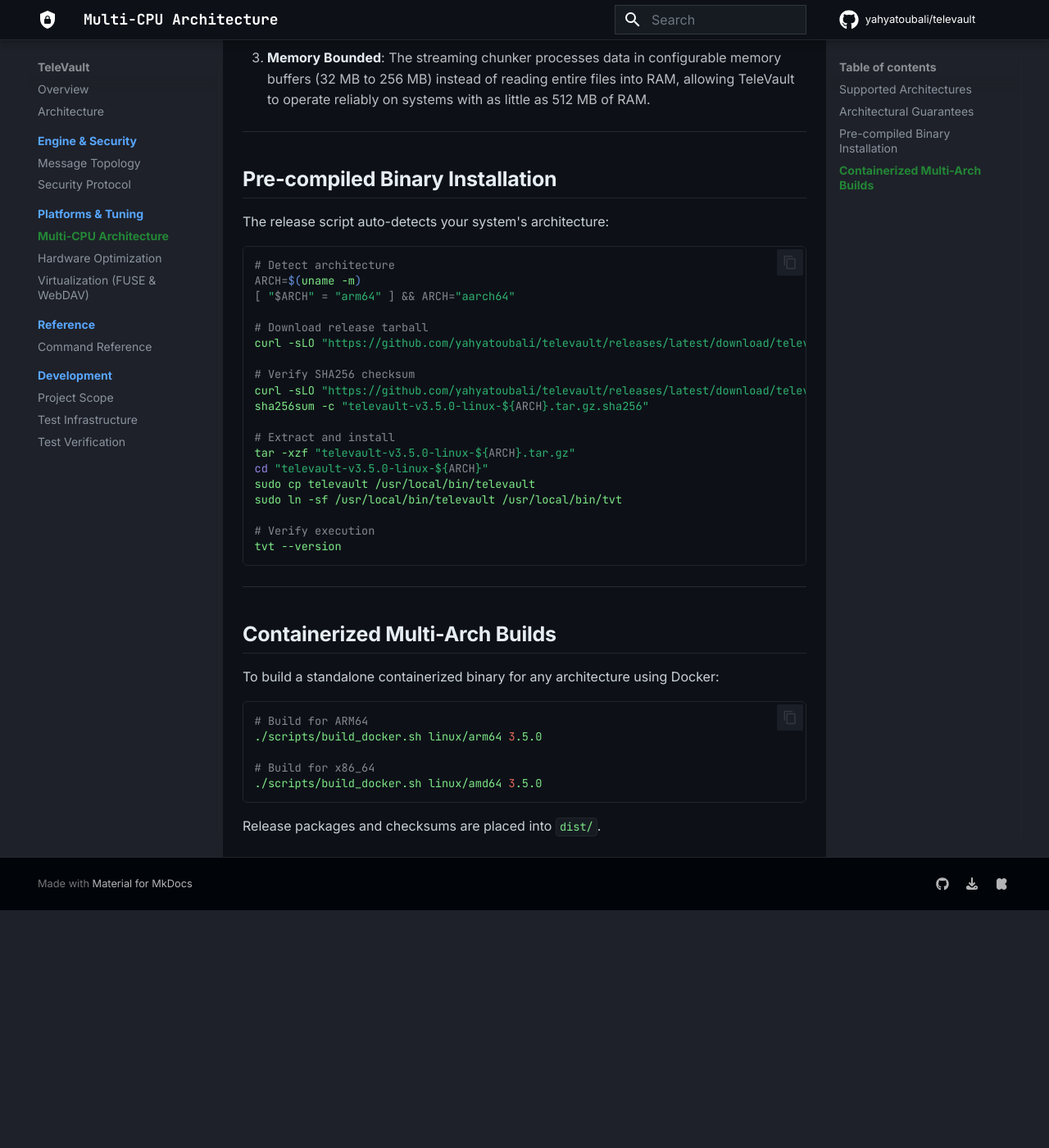
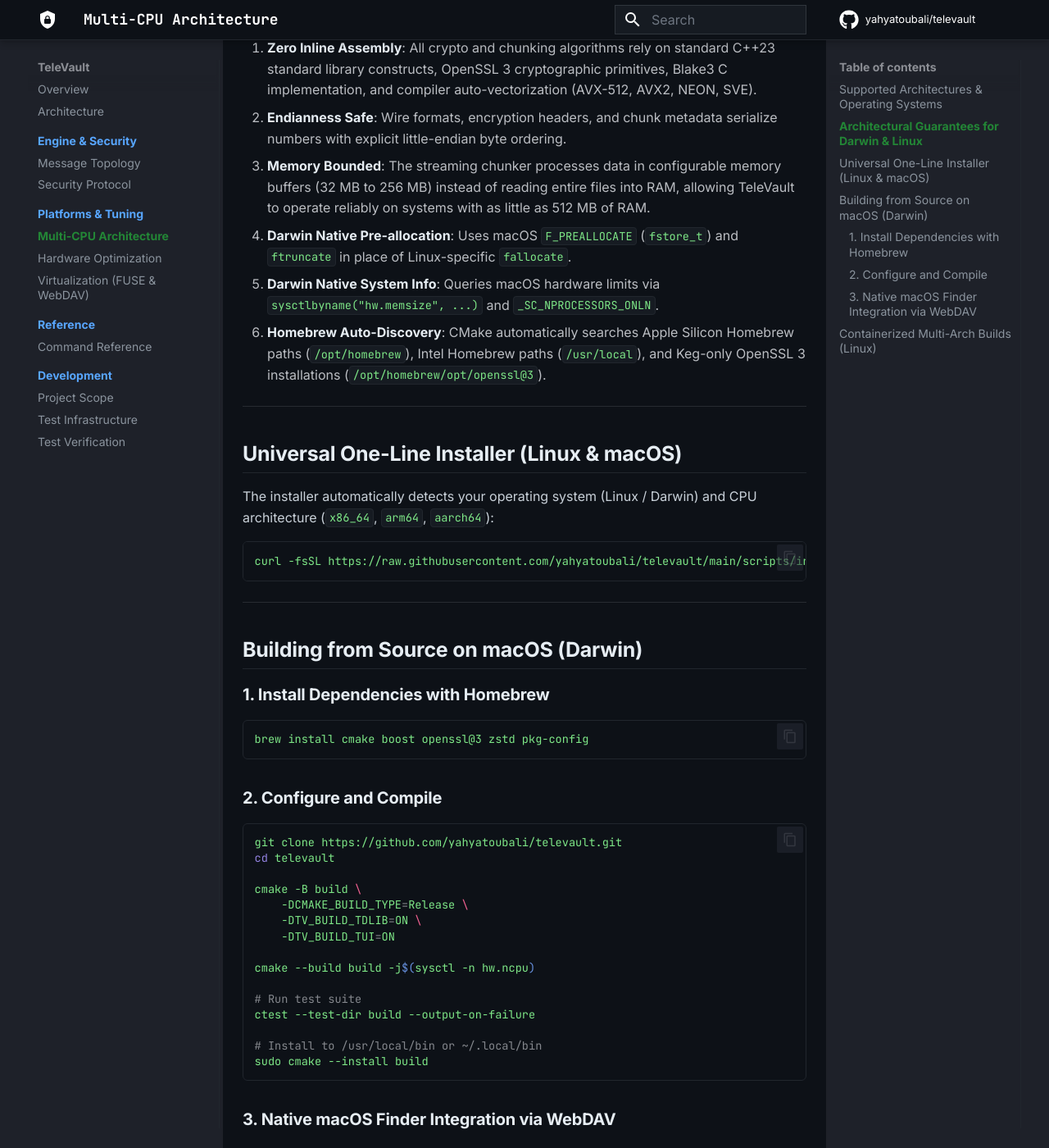
Before and after one commit to yahyatoubali/televault, an MkDocs documentation site: the page built from docs/multiarch.md, in a window 1280 px wide and 1400 px high, scrolled down 855 px. Shown: the whole window at 82% size. Built offline with MkDocs 1.6.1 and Material for MkDocs 9.7.7, drawn with Linux system fonts in a browser that asks for light colours; comment, search, counter and statistics services are not loaded; before the commit the page ends 1965 px from its top, so only the background shows below that; some of the changed text lies outside the part shown.

Commit message:
feat(platform): add native macOS Darwin support for Apple Silicon and Intel

````diff
--- a/docs/multiarch.md
+++ b/docs/multiarch.md
@@ -2,55 +2,86 @@
 
 TeleVault v3.5.0 is engineered from the ground up in standard ISO C++23 to run natively and portably across diverse CPU architectures with zero code changes or emulation overhead.
 
-## Supported Architectures
+## Supported Architectures & Operating Systems
 
-| Architecture | Canonical Triplet | Common Platforms | Status |
+| OS / Architecture | Canonical Triplet | Common Platforms | Status |
 |---|---|---|---|
-| **x86_64** / `amd64` | `x86_64-linux-gnu` | Modern Intel and AMD 64-bit PCs, servers, CI/CD runners | **Tier 1 (Official Pre-built)** |
-| **aarch64** / `arm64` | `aarch64-linux-gnu` | Raspberry Pi 4/5, Apple Silicon (Asahi Linux), AWS Graviton, Ampere Altra | **Tier 1 (Official Pre-built)** |
-| **armhf** / `armv7l` | `arm-linux-gnueabihf` | 32-bit ARM SBCs and embedded systems | Tier 2 (Build from source) |
+| **Linux x86_64** / `amd64` | `x86_64-linux-gnu` | Modern Intel and AMD 64-bit PCs, servers, CI/CD runners | **Tier 1 (Official Pre-built)** |
+| **Linux aarch64** / `arm64` | `aarch64-linux-gnu` | Raspberry Pi 4/5, Apple Silicon (Linux), AWS Graviton, Ampere | **Tier 1 (Official Pre-built)** |
+| **macOS Apple Silicon** / `arm64` | `arm64-apple-darwin` | Mac (M1, M2, M3, M4, Pro/Max/Ultra) | **Tier 1 (Supported)** |
+| **macOS Intel** / `x86_64` | `x86_64-apple-darwin` | Intel-based Macs (MacBook, iMac, Mac Pro) | **Tier 1 (Supported)** |
+| **Linux armhf** / `armv7l` | `arm-linux-gnueabihf` | 32-bit ARM SBCs and embedded systems | Tier 2 (Build from source) |
 
 ---
 
-## Architectural Guarantees
+## Architectural Guarantees for Darwin & Linux
 
 1. **Zero Inline Assembly**: All crypto and chunking algorithms rely on standard C++23 standard library constructs, OpenSSL 3 cryptographic primitives, Blake3 C implementation, and compiler auto-vectorization (AVX-512, AVX2, NEON, SVE).
 2. **Endianness Safe**: Wire formats, encryption headers, and chunk metadata serialize numbers with explicit little-endian byte ordering.
 3. **Memory Bounded**: The streaming chunker processes data in configurable memory buffers (32 MB to 256 MB) instead of reading entire files into RAM, allowing TeleVault to operate reliably on systems with as little as 512 MB of RAM.
+4. **Darwin Native Pre-allocation**: Uses macOS `F_PREALLOCATE` (`fstore_t`) and `ftruncate` in place of Linux-specific `fallocate`.
+5. **Darwin Native System Info**: Queries macOS hardware limits via `sysctlbyname("hw.memsize", ...)` and `_SC_NPROCESSORS_ONLN`.
+6. **Homebrew Auto-Discovery**: CMake automatically searches Apple Silicon Homebrew paths (`/opt/homebrew`), Intel Homebrew paths (`/usr/local`), and Keg-only OpenSSL 3 installations (`/opt/homebrew/opt/openssl@3`).
 
 ---
 
-## Pre-compiled Binary Installation
+## Universal One-Line Installer (Linux & macOS)
 
-The release script auto-detects your system's architecture:
+The installer automatically detects your operating system (Linux / Darwin) and CPU architecture (`x86_64`, `arm64`, `aarch64`):
 
 ```bash
-# Detect architecture
-ARCH=$(uname -m)
-[ "$ARCH" = "arm64" ] && ARCH="aarch64"
-
-# Download release tarball
-curl -sLO "https://github.com/yahyatoubali/televault/releases/latest/download/televault-v3.5.0-linux-${ARCH}.tar.gz"
-
-# Verify SHA256 checksum
-curl -sLO "https://github.com/yahyatoubali/televault/releases/latest/download/televault-v3.5.0-linux-${ARCH}.tar.gz.sha256"
-sha256sum -c "televault-v3.5.0-linux-${ARCH}.tar.gz.sha256"
-
-# Extract and install
-tar -xzf "televault-v3.5.0-linux-${ARCH}.tar.gz"
-cd "televault-v3.5.0-linux-${ARCH}"
-sudo cp televault /usr/local/bin/televault
-sudo ln -sf /usr/local/bin/televault /usr/local/bin/tvt
-
-# Verify execution
-tvt --version
+curl -fsSL https://raw.githubusercontent.com/yahyatoubali/televault/main/scripts/install.sh | bash
 ```
 
 ---
 
-## Containerized Multi-Arch Builds
+## Building from Source on macOS (Darwin)
 
-To build a standalone containerized binary for any architecture using Docker:
+### 1. Install Dependencies with Homebrew
+
+```bash
+brew install cmake boost openssl@3 zstd pkg-config
+```
+
+### 2. Configure and Compile
+
+```bash
+git clone https://github.com/yahyatoubali/televault.git
+cd televault
+
+cmake -B build \
+    -DCMAKE_BUILD_TYPE=Release \
+    -DTV_BUILD_TDLIB=ON \
+    -DTV_BUILD_TUI=ON
+
+cmake --build build -j$(sysctl -n hw.ncpu)
+
+# Run test suite
+ctest --test-dir build --output-on-failure
+
+# Install to /usr/local/bin or ~/.local/bin
+sudo cmake --install build
+```
+
+### 3. Native macOS Finder Integration via WebDAV
+
+macOS includes native WebDAV mounting directly in Finder:
+
+```bash
+# Start WebDAV server
+tvt serve --port 8080
+```
+
+In Finder:
+1. Press `Cmd + K` (Go → Connect to Server).
+2. Enter `http://127.0.0.1:8080`.
+3. Your encrypted Telegram vault mounts directly as a native Mac network drive!
+
+---
+
+## Containerized Multi-Arch Builds (Linux)
+
+To build a standalone containerized binary for any Linux architecture using Docker:
 
 ```bash
 # Build for ARM64
````
Also changed, not shown: CMakeLists.txt (+42 -1 lines), README.md (+24 -8 lines), docs/index.md (+23 -9 lines), 6 other files.
